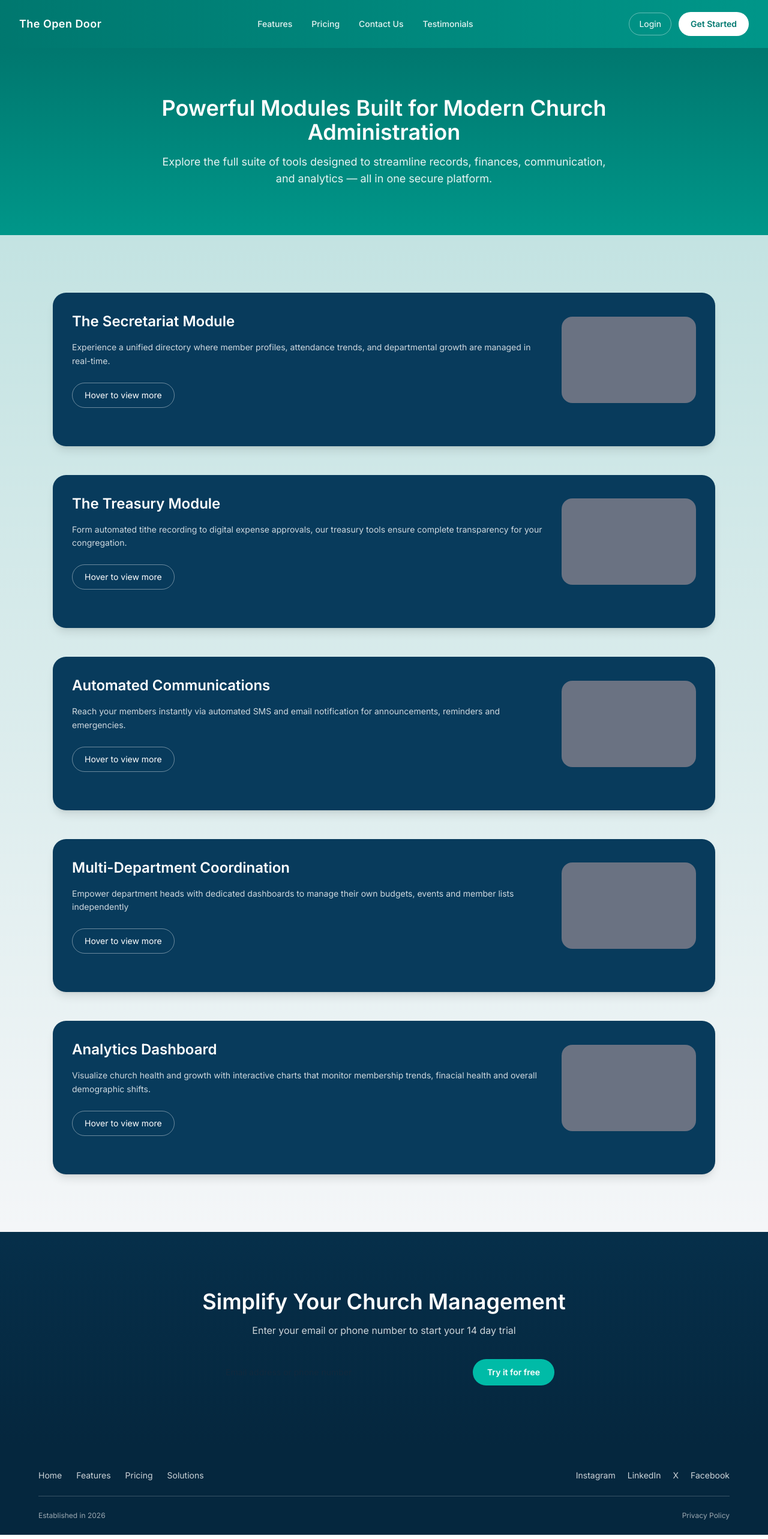
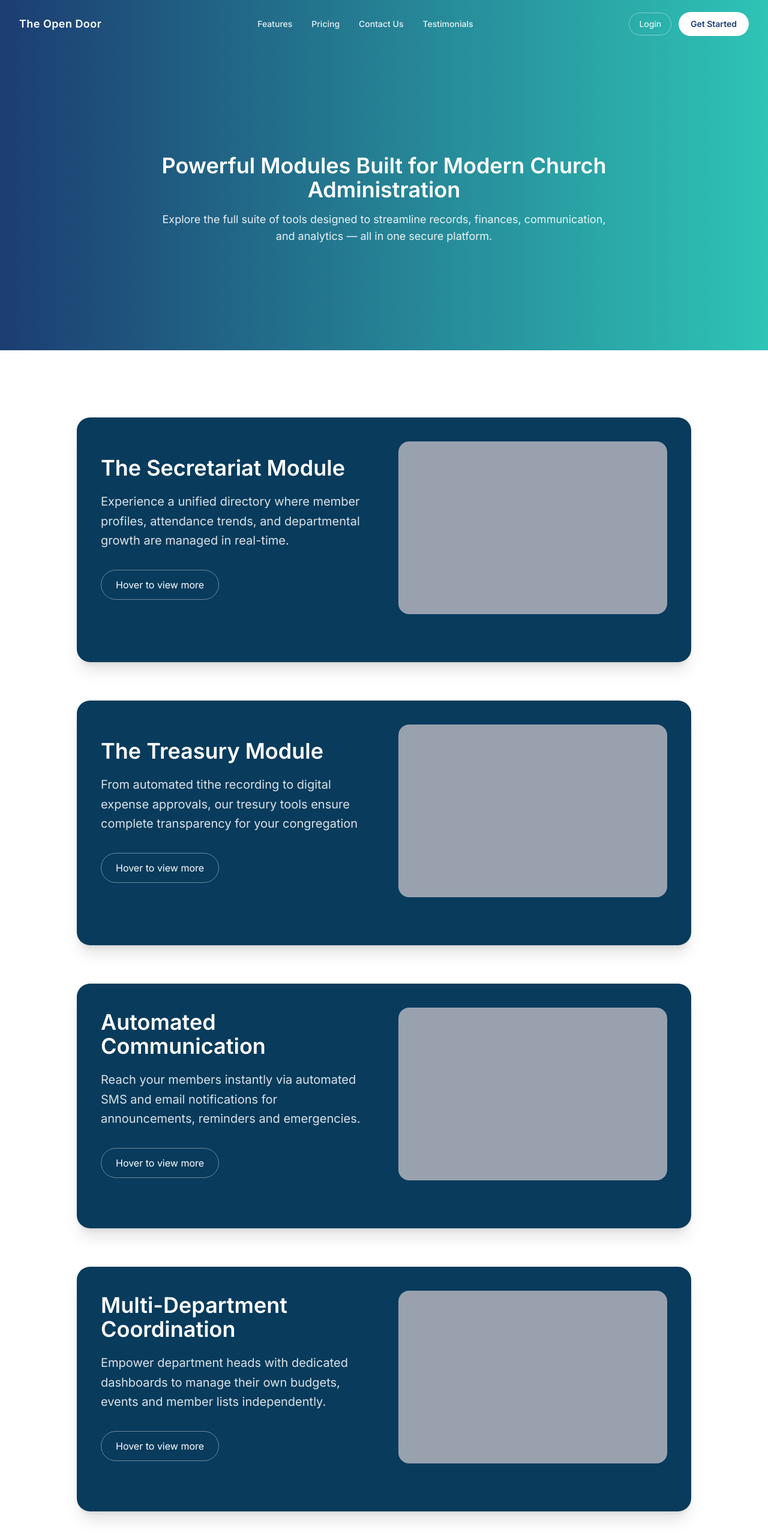
Before and after one commit to coltektechnologies/church-management-saas-frontend, a Next.js app: page /features in a window 1280 px wide. Shown: the top 2566 px of the page at 60% size. Built offline with nearby package versions, Linux system fonts and the light colour scheme.

Commit message:
features
added the features page along with some basic components left with a bit of styling and some details

```diff
--- a/app/features/page.tsx
+++ b/app/features/page.tsx
@@ -1,18 +1,20 @@
-import Navbar from "@/components/FeatureNavbar";
-import FeatureHero from "@/components/FeatureHero";
-import FeaturesSection from "@/components/FeaturesSection";
-import CTASection from "@/components/CTASection";
-import FeatureFooter from "@/components/FeatureFooter";
+import Navbar from '@/components/FeatureNavbar';
+import FeatureHero from '@/components/FeatureHero';
+import FeaturesSection from '@/components/FeaturesSection';
+import CTASection from '@/components/CTASection';
+import FeatureFooter from '@/components/FeatureFooter';
 
 export default function FeaturesPage() {
   return (
-    <main className="min-h-screen bg-[#f4f6f8]">
+    <main className="min-h-screen bg-white">
       <Navbar />
+
       <FeatureHero />
 
-      <div className="bg-gradient-to-b from-teal-600/20 to-transparent">
+      {/* FEATURES SECTION ON WHITE */}
+      <section className="bg-white">
         <FeaturesSection />
-      </div>
+      </section>
 
       <CTASection />
       <FeatureFooter />
--- a/components/CTASection.tsx
+++ b/components/CTASection.tsx
@@ -1,25 +1,72 @@
-"use client";
+'use client';
 
 export default function CTASection() {
   return (
-    <section className="bg-gradient-to-b from-[#062f4a] to-[#05273e] px-6 py-24">
-      <div className="max-w-3xl mx-auto text-center text-white">
-        <h1 className="text-3xl md:text-4xl font-semibold mb-4">
+    <section
+      className="px-6 py-28"
+      style={{
+        background: 'linear-gradient(to right, #1C3D72, #2EC4B6)',
+      }}
+    >
+      {/* CTA CARD */}
+      <div
+        className="
+        max-w-5xl
+        mx-auto
+        bg-[#083b5c]
+        border
+        border-white/30
+        rounded-3xl
+        px-10
+        py-16
+        text-center
+        text-white
+      "
+      >
+        <h1 className="text-4xl md:text-5xl lg:text-6xl font-semibold mb-6">
           Simplify Your Church Management
         </h1>
 
-        <p className="text-white/80 mb-8">
+        <p className="text-lg md:text-xl text-white/85 mb-10">
           Enter your email or phone number to start your 14 day trial
         </p>
 
-        <div className="relative max-w-xl mx-auto">
+        <div className="relative max-w-2xl mx-auto">
           <input
             type="text"
             placeholder="Email address or phone number"
-            className="w-full px-6 py-4 rounded-full text-sm text-gray-800 outline-none"
+            className="
+              w-full
+              px-6
+              py-4
+              pr-44
+              rounded-full
+              text-base
+              text-gray-900
+              bg-white
+              border
+              border-white/60
+              outline-none
+              focus:ring-2
+              focus:ring-[#2EC4B6]
+            "
           />
 
-          <button className="absolute right-1 top-1 bottom-1 px-6 bg-teal-500 hover:bg-teal-400 text-white rounded-full text-sm font-semibold transition">
+          <button
+            className="
+            absolute
+            right-1
+            top-1
+            bottom-1
+            px-8
+            rounded-full
+            bg-[#2EC4B6]
+            hover:bg-[#27b3a7]
+            text-[#083b5c]
+            font-semibold
+            transition
+          "
+          >
             Try it for free
           </button>
         </div>
--- a/components/FeatureCard.tsx
+++ b/components/FeatureCard.tsx
@@ -1,4 +1,4 @@
-"use client";
+'use client';
 
 type Props = {
   title: string;
@@ -8,27 +8,26 @@ type Props = {
 
 export default function FeatureCard({ title, summary, details }: Props) {
   return (
-    <div className="group bg-[#083b5c] text-white rounded-3xl overflow-hidden transition-all duration-500 shadow-lg">
-      <div className="p-8 flex flex-col md:flex-row gap-8 items-center">
-        <div className="flex-1">
-          <h3 className="text-2xl font-semibold mb-4">
-            {title}
-          </h3>
+    <div className="group bg-[#083b5c] text-white rounded-3xl overflow-hidden shadow-xl transition-all duration-500 max-w-5xl mx-auto">
+      <div className="grid grid-cols-1 lg:grid-cols-2 gap-12 p-10 items-center">
+        {/* TEXT */}
+        <div>
+          <h3 className="text-2xl md:text-3xl lg:text-4xl font-semibold mb-5">{title}</h3>
 
-          <p className="text-sm text-white/80 leading-relaxed">
-            {summary}
-          </p>
+          <p className="text-base md:text-lg lg:text-xl text-white/85 leading-relaxed">{summary}</p>
 
-          <button className="mt-6 px-5 py-2.5 border border-white/40 rounded-full text-sm hover:bg-white/10 transition">
+          <button className="mt-8 px-6 py-3 border border-white/40 rounded-full text-sm md:text-base hover:bg-white/10 transition">
             Hover to view more
           </button>
         </div>
 
-        <div className="w-full md:w-56 h-36 bg-gray-500 rounded-2xl shrink-0" />
+        {/* IMAGE PLACEHOLDER */}
+        <div className="w-full h-64 lg:h-72 bg-gray-400 rounded-2xl" />
       </div>
 
-      <div className="max-h-0 opacity-0 group-hover:max-h-[400px] group-hover:opacity-100 transition-all duration-500 px-8 pb-8">
-        <div className="pt-6 border-t border-white/20 text-sm text-white/90 leading-relaxed">
+      {/* EXPANDED CONTENT */}
+      <div className="max-h-0 opacity-0 group-hover:max-h-[420px] group-hover:opacity-100 transition-all duration-500 px-10 pb-10">
+        <div className="pt-8 border-t border-white/20 text-base md:text-lg text-white/90 leading-relaxed">
           {details}
         </div>
       </div>
--- a/components/FeatureFooter.tsx
+++ b/components/FeatureFooter.tsx
@@ -1,34 +1,68 @@
+import Link from 'next/link';
+import { ROUTES } from '@/lib/routes';
+
 export default function FeatureFooter() {
   return (
-    <footer className="bg-[#05273e] px-6 pt-10 pb-6 text-white/80 text-sm">
-      <div className="max-w-6xl mx-auto space-y-6">
-
-        {/* Top row */}
-        <div className="flex flex-col md:flex-row justify-between gap-6">
-          <div className="flex gap-6 flex-wrap">
-            <button>Home</button>
-            <button>Features</button>
-            <button>Pricing</button>
-            <button>Solutions</button>
+    <footer
+      className="px-6 pt-14 pb-8 text-white"
+      style={{
+        background: 'linear-gradient(to right, #1C3D72, #2EC4B6)',
+      }}
+    >
+      <div className="max-w-6xl mx-auto space-y-10">
+        {/* TOP ROW */}
+        <div className="flex flex-col md:flex-row justify-between gap-8">
+          {/* LEFT NAV LINKS */}
+          <div className="flex gap-4 flex-wrap">
+            <FooterLink href={ROUTES.home}>Home</FooterLink>
+            <FooterLink href={ROUTES.features}>Features</FooterLink>
+            <FooterLink href={ROUTES.pricing}>Pricing</FooterLink>
+            <FooterLink href={ROUTES.solutions}>Solutions</FooterLink>
           </div>
 
-          <div className="flex gap-5">
-            <button>Instagram</button>
-            <button>LinkedIn</button>
-            <button>X</button>
-            <button>Facebook</button>
+          {/* RIGHT SOCIAL LINKS */}
+          <div className="flex gap-4 flex-wrap">
+            <FooterLink href={ROUTES.social.instagram}>Instagram</FooterLink>
+            <FooterLink href={ROUTES.social.linkedin}>LinkedIn</FooterLink>
+            <FooterLink href={ROUTES.social.x}>X</FooterLink>
+            <FooterLink href={ROUTES.social.facebook}>Facebook</FooterLink>
           </div>
         </div>
 
-        {/* Divider */}
-        <div className="h-px bg-white/20" />
+        {/* DIVIDER */}
+        <div className="h-px bg-white/30" />
 
-        {/* Bottom row */}
-        <div className="flex justify-between text-xs text-white/60">
+        {/* BOTTOM ROW */}
+        <div className="flex justify-between text-xs text-white/80">
           <span>Established in 2026</span>
-          <span>Privacy Policy</span>
+          <Link href={ROUTES.privacy} className="hover:underline">
+            Privacy Policy
+          </Link>
         </div>
       </div>
     </footer>
   );
 }
+
+/* --- Reusable footer button --- */
+function FooterLink({ href, children }: { href: string; children: React.ReactNode }) {
+  return (
+    <Link
+      href={href}
+      className="
+        px-4
+        py-2
+        rounded-lg
+        border
+        border-[#2EC4B6]
+        bg-[#2EC4B6]/10
+        text-[#d6f7f3]
+        text-sm
+        hover:bg-[#2EC4B6]/20
+        transition
+      "
+    >
+      {children}
+    </Link>
+  );
+}
--- a/components/FeatureHero.tsx
+++ b/components/FeatureHero.tsx
@@ -1,14 +1,19 @@
 export default function FeatureHero() {
   return (
-    <section className="bg-gradient-to-b from-teal-700 to-teal-600 text-white">
+    <section
+      className="px-6 py-24 text-white"
+      style={{
+        background: 'linear-gradient(to right, #1C3D72, #2EC4B6)',
+      }}
+    >
       <div className="max-w-5xl mx-auto px-6 py-20 text-center">
         <h1 className="text-3xl md:text-4xl font-semibold mb-4">
           Powerful Modules Built for Modern Church Administration
         </h1>
 
         <p className="text-base md:text-lg text-white/90 max-w-3xl mx-auto">
-          Explore the full suite of tools designed to streamline records, finances,
-          communication, and analytics — all in one secure platform.
+          Explore the full suite of tools designed to streamline records, finances, communication,
+          and analytics — all in one secure platform.
         </p>
       </div>
     </section>
--- a/components/FeatureNavbar.tsx
+++ b/components/FeatureNavbar.tsx
@@ -1,28 +1,48 @@
-"use client";
+'use client';
+
+import Link from 'next/link';
+import { ROUTES } from '@/lib/routes';
 
 export default function Navbar() {
   return (
-    <nav className="bg-gradient-to-r from-teal-700 to-teal-600 text-white px-8 py-5">
+    <nav
+      className="px-8 py-5 text-white"
+      style={{
+        background: 'linear-gradient(to right, #1C3D72, #2EC4B6)',
+      }}
+    >
       <div className="max-w-7xl mx-auto flex items-center justify-between">
-        <div className="font-semibold text-lg tracking-wide">
+        <Link href={ROUTES.home} className="font-semibold text-lg tracking-wide">
           The Open Door
-        </div>
+        </Link>
 
         <div className="hidden md:flex gap-8 text-sm font-medium">
-          <a className="opacity-90 hover:opacity-100">Features</a>
-          <a className="opacity-90 hover:opacity-100">Pricing</a>
-          <a className="opacity-90 hover:opacity-100">Contact Us</a>
-          <a className="opacity-90 hover:opacity-100">Testimonials</a>
+          <Link href={ROUTES.features} className="opacity-90 hover:opacity-100">
+            Features
+          </Link>
+          <Link href={ROUTES.pricing} className="opacity-90 hover:opacity-100">
+            Pricing
+          </Link>
+          <Link href={ROUTES.contact} className="opacity-90 hover:opacity-100">
+            Contact Us
+          </Link>
+          <Link href={ROUTES.testimonials} className="opacity-90 hover:opacity-100">
+            Testimonials
+          </Link>
         </div>
 
         <div className="flex gap-3 items-center">
-          <button className="px-4 py-2 text-sm rounded-full border border-white/40 hover:bg-white/10 transition">
-            Login
-          </button>
+          <Link href="/login">
+            <button className="px-4 py-2 text-sm rounded-full border border-white/40 hover:bg-white/10 transition">
+              Login
+            </button>
+          </Link>
 
-          <button className="px-5 py-2.5 bg-white text-teal-700 rounded-full text-sm font-semibold hover:bg-gray-100 transition">
-            Get Started
-          </button>
+          <Link href="/get-started">
+            <button className="px-5 py-2.5 bg-white text-[#1C3D72] rounded-full text-sm font-semibold hover:bg-gray-100 transition">
+              Get Started
+            </button>
+          </Link>
         </div>
       </div>
     </nav>
--- a/components/FeaturesSection.tsx
+++ b/components/FeaturesSection.tsx
@@ -1,105 +1,103 @@
-import FeatureCard from "./FeatureCard";
+import FeatureCard from './FeatureCard';
 
 export default function FeaturesSection() {
   return (
-    <section className="max-w-6xl mx-auto px-6 py-24 space-y-12">
+    <div className="max-w-6xl mx-auto px-6 py-28 space-y-16">
       <FeatureCard
         title="The Secretariat Module"
         summary="Experience a unified directory where member profiles, attendance trends, and departmental growth are managed in real-time."
         details={
           <>
-            <p className="font-semibold mb-2">Unified Directory</p>
-            <p className="mb-4">
-              Centralize all member data including baptismal records, family relations,
-              and contact histories.
+            <p className="font-medium mb-3">Unified Directory</p>
+            <p className="mb-6">
+              Centralize all member data including baptismal records, family relations, and contact
+              histories.
             </p>
 
-            <p className="font-semibold mb-2">Attendance Tracking</p>
+            <p className="font-medium mb-3">Attendance Tracking</p>
             <p>
-              Record weekly service attendance and mid-week prayer meeting participation
-              to identify engagement trends early.
+              Record weekly service attendance and mid-week prayer meeting participation to identify
+              engagement trends early.
             </p>
           </>
         }
       />
       <FeatureCard
         title="The Treasury Module"
-        summary="Form automated tithe recording to digital expense approvals, our treasury tools ensure complete transparency for your congregation."
+        summary="From automated tithe recording to digital expense approvals, our tresury tools ensure complete transparency for your congregation"
         details={
           <>
-            <p className="font-semibold mb-2">Unified Directory</p>
-            <p className="mb-4">
-              Centralize all member data including baptismal records, family relations,
-              and contact histories.
+            <p className="font-medium mb-3">Unified Directory</p>
+            <p className="mb-6">
+              Centralize all member data including baptismal records, family relations, and contact
+              histories.
             </p>
 
-            <p className="font-semibold mb-2">Attendance Tracking</p>
+            <p className="font-medium mb-3">Attendance Tracking</p>
             <p>
-              Record weekly service attendance and mid-week prayer meeting participation
-              to identify engagement trends early.
+              Record weekly service attendance and mid-week prayer meeting participation to identify
+              engagement trends early.
             </p>
           </>
         }
       />
       <FeatureCard
-        title="Automated Communications"
-        summary="Reach your members instantly via automated SMS and email notification for announcements, reminders and emergencies."
+        title="Automated Communication"
+        summary="Reach your members instantly via automated SMS and email notifications for announcements, reminders and emergencies."
         details={
           <>
-            <p className="font-semibold mb-2">Unified Directory</p>
-            <p className="mb-4">
-              Centralize all member data including baptismal records, family relations,
-              and contact histories.
+            <p className="font-medium mb-3">Unified Directory</p>
+            <p className="mb-6">
+              Centralize all member data including baptismal records, family relations, and contact
+              histories.
             </p>
 
-            <p className="font-semibold mb-2">Attendance Tracking</p>
+            <p className="font-medium mb-3">Attendance Tracking</p>
             <p>
-              Record weekly service attendance and mid-week prayer meeting participation
-              to identify engagement trends early.
+              Record weekly service attendance and mid-week prayer meeting participation to identify
+              engagement trends early.
             </p>
           </>
         }
       />
       <FeatureCard
         title="Multi-Department Coordination"
-        summary="Empower department heads with dedicated dashboards to manage their own budgets, events and member lists independently"
+        summary="Empower department heads with dedicated dashboards to manage their own budgets, events and member lists independently."
         details={
           <>
-            <p className="font-semibold mb-2">Unified Directory</p>
-            <p className="mb-4">
-              Centralize all member data including baptismal records, family relations,
-              and contact histories.
+            <p className="font-medium mb-3">Unified Directory</p>
+            <p className="mb-6">
+              Centralize all member data including baptismal records, family relations, and contact
+              histories.
             </p>
 
-            <p className="font-semibold mb-2">Attendance Tracking</p>
+            <p className="font-medium mb-3">Attendance Tracking</p>
             <p>
-              Record weekly service attendance and mid-week prayer meeting participation
-              to identify engagement trends early.
+              Record weekly service attendance and mid-week prayer meeting participation to identify
+              engagement trends early.
             </p>
           </>
         }
       />
       <FeatureCard
         title="Analytics Dashboard"
-        summary="Visualize church health and growth with interactive charts that monitor membership trends, finacial health and overall demographic shifts."
+        summary="Visualize church health with interactive charts that monitor membership trends financial health and overall demographic shifts."
         details={
           <>
-            <p className="font-semibold mb-2">Unified Directory</p>
-            <p className="mb-4">
-              Centralize all member data including baptismal records, family relations,
-              and contact histories.
+            <p className="font-medium mb-3">Unified Directory</p>
+            <p className="mb-6">
+              Centralize all member data including baptismal records, family relations, and contact
+              histories.
             </p>
 
-            <p className="font-semibold mb-2">Attendance Tracking</p>
+            <p className="font-medium mb-3">Attendance Tracking</p>
             <p>
-              Record weekly service attendance and mid-week prayer meeting participation
-              to identify engagement trends early.
+              Record weekly service attendance and mid-week prayer meeting participation to identify
+              engagement trends early.
             </p>
           </>
         }
       />
-
-      {/* Repeat cards for other modules */}
-    </section>
+    </div>
   );
 }
--- /dev/null
+++ b/lib/routes.ts
@@ -0,0 +1,16 @@
+export const ROUTES = {
+  home: '/',
+  features: '/features',
+  pricing: '#',
+  solutions: '#',
+  contact: '#',
+  testimonials: '#',
+  privacy: '#',
+
+  social: {
+    instagram: '#',
+    linkedin: '#',
+    x: '#',
+    facebook: '#',
+  },
+};
```
